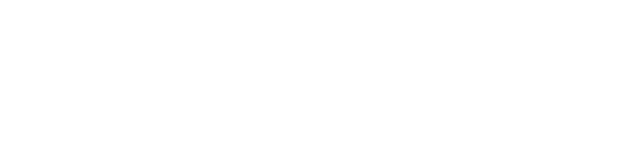
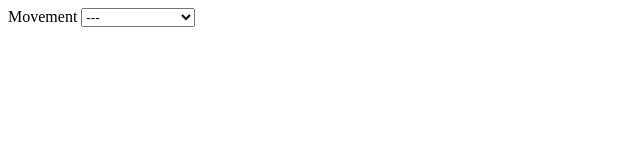
Before and after one commit to gregoryls/workout-tracker, a plain HTML site: page index.html in a window 1280 px wide. Shown: the whole page, without its empty margins (0-640 px from the left). Drawn offline with Linux system fonts and the light colour scheme.

Commit message:
top level select list

```diff
--- a/index.html
+++ b/index.html
@@ -9,6 +9,20 @@
     <script src="js.js"></script>
 </head>
 <body>
+    <label for="movement">
+        Movement
+        <select name="movement" id="movement" autocomplete="off">
+            <option value="">---</option>
+            <option value="squat">squat</option>
+            <option value="deadlift">deadlift</option>
+            <option value="bench press">bench press</option>
+            <option value="overhead press">overhead press</option>
+            <option value="row">row</option>
+            <option value="bicep">bicep</option>
+            <option value="tricep">tricep</option>
+            <option value="other">other</option>
+        </select>
+    </label>
 
 </body>
 </html>
--- a/js.js
+++ b/js.js
@@ -0,0 +1,4 @@
+const a2022530 = {
+    squat:{weight:'215',reps:['5','5','5','5','5']},
+    ohp:{weight:'55',reps:['16','16','16','16','16']},
+};
```
